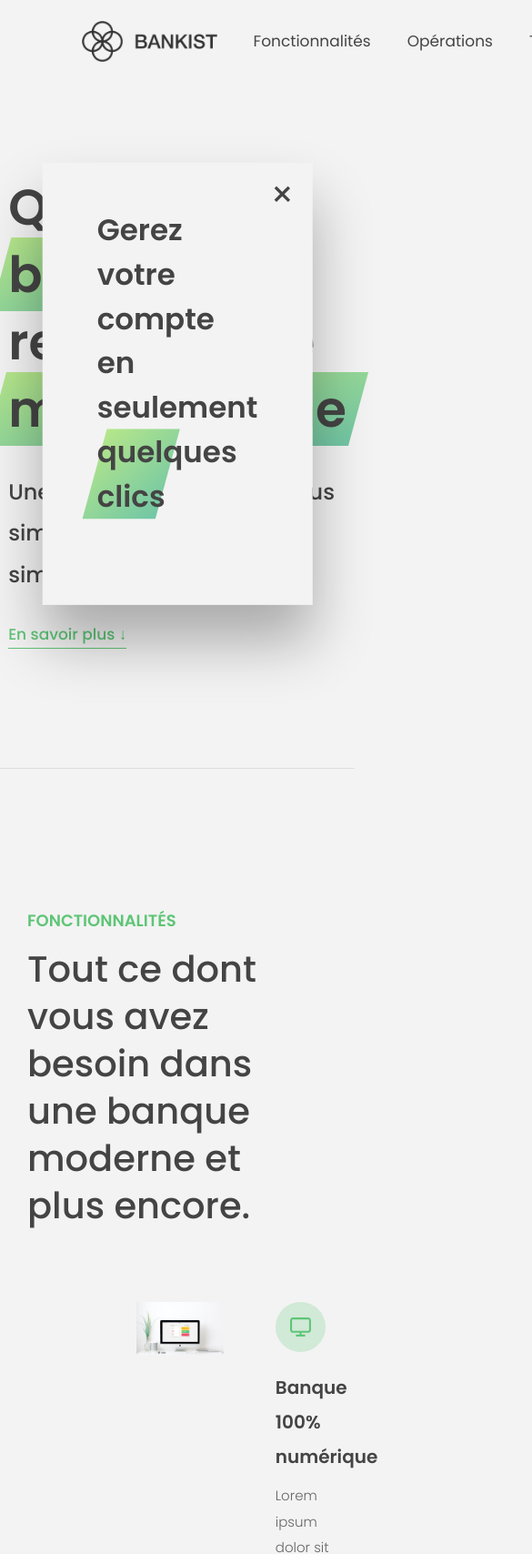
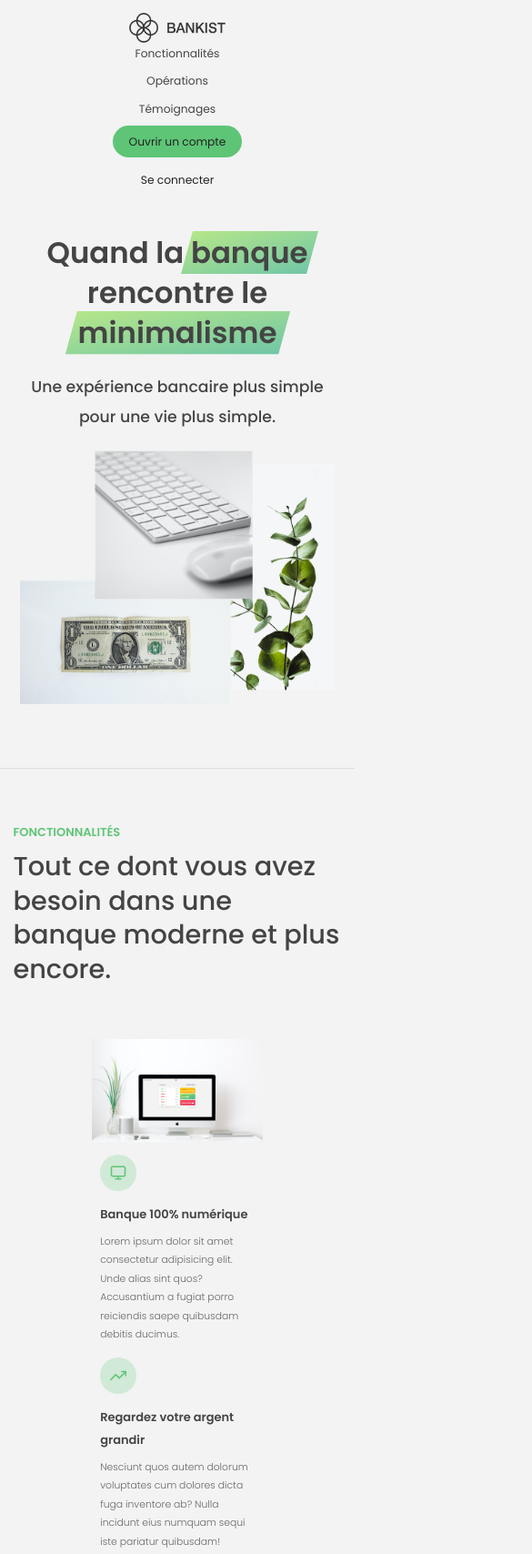
Before and after one commit to RoroPama/Bankist, a website with bundled scripts: page index.html in a window 390 px wide. Shown: the top 1708 px of the page at 91% size, 585 px wide, since content can reach past the window. Built offline with nearby package versions, Linux system fonts and the light colour scheme; no server answers; files whose address does not match are found by name.

Commit message:
[UPDATED]: responsive home page added

```diff
--- a/firebase-config.js
+++ b/firebase-config.js
@@ -1,4 +1,3 @@
-// Import the functions you need from the SDKs you need
 import { initializeApp } from 'https://www.gstatic.com/firebasejs/10.8.0/firebase-app.js';
 import {
   getAuth,
@@ -6,7 +5,6 @@ import {
 } from 'https://www.gstatic.com/firebasejs/10.8.0/firebase-auth.js';
 import { getFirestore } from 'https://www.gstatic.com/firebasejs/10.8.0/firebase-firestore.js'; // Import Firestore
 
-// Your web app's Firebase configuration
 const firebaseConfig = {
   apiKey: 'AIzaSyDsYQ1RTsh57k_XYQ4L4mF8BBqf_kQkjTc',
   authDomain: 'bankist-c2d80.firebaseapp.com',
@@ -16,9 +14,8 @@ const firebaseConfig = {
   appId: '1:348475723317:web:8477660cb868536bc9eb7c',
 };
 
-// Initialize Firebase
 const app = initializeApp(firebaseConfig);
 const auth = getAuth(app);
-const db = getFirestore(app); // Initialize Firestore
+const db = getFirestore(app);
 
-export { auth, signOut, db }; // Export Firestore
+export { auth, signOut, db };
--- a/index.html
+++ b/index.html
@@ -338,7 +338,7 @@
       <img src="./asset/img/icon.png" alt="Logo" class="footer__logo" />
     </footer>
 
-    <div class="modal ">
+    <div class="modal hidden">
       <button class="btn--close-modal">&times;</button>
       <h2 class="modal__header">
         Gerez votre compte <br />
--- a/src/styles/home.css
+++ b/src/styles/home.css
@@ -1,5 +1,3 @@
-/* The page is NOT responsive. You can implement responsiveness yourself if you wanna have some fun 😃 */
-
 :root {
   --color-primary: #5ec576;
   --color-secondary: #ffcb03;
@@ -21,6 +19,7 @@
 }
 
 html {
+  color: rgba(11, 11, 53, 0.582);
   font-size: 62.5%;
   box-sizing: border-box;
 }
@@ -710,3 +709,129 @@ h4 {
   font-size: 1.5rem;
   font-weight: 400;
 }
+
+/* MediaQuery */
+
+/* Responsive Design */
+
+/* Écrans de taille moyenne (tablettes) */
+@media screen and (max-width: 1024px) {
+  html {
+    font-size: 56.25%;
+  }
+
+  .section {
+    padding: 10rem 2rem;
+  }
+
+  .features {
+    grid-template-columns: 1fr;
+    gap: 3rem;
+  }
+
+  .features__feature {
+    width: 90%;
+  }
+
+  .header__title {
+    grid-template-columns: 1fr;
+    text-align: center;
+  }
+
+  .header__img {
+    grid-column: 1;
+    justify-self: center;
+  }
+
+  .nav {
+    padding: 0 3rem;
+  }
+
+  .nav__item {
+    margin-left: 2rem;
+  }
+}
+
+/* Écrans de petite taille (mobiles) */
+@media screen and (max-width: 768px) {
+  html {
+    font-size: 50%;
+  }
+
+  .nav {
+    flex-direction: column;
+    height: auto;
+    padding: 2rem;
+  }
+
+  .nav__links {
+    flex-direction: column;
+    align-items: center;
+    gap: 1rem;
+  }
+
+  .nav__item {
+    margin-left: 0;
+  }
+
+  .header {
+    text-align: center;
+  }
+
+  .header__title {
+    display: flex;
+    flex-direction: column;
+    align-items: center;
+  }
+
+  h1 {
+    font-size: 4.5rem;
+  }
+
+  .section {
+    padding: 8rem 2rem;
+  }
+
+  .features {
+    gap: 2rem;
+  }
+
+  .operations__content {
+    padding: 2rem;
+  }
+
+  .operations__content--active {
+    grid-template-columns: 1fr;
+  }
+
+  .operations__icon {
+    margin: 0 auto;
+  }
+
+  .slider {
+    height: 40rem;
+  }
+}
+
+/* Très petits écrans */
+@media screen and (max-width: 480px) {
+  html {
+    font-size: 45%;
+  }
+
+  .btn {
+    padding: 1rem 3rem;
+  }
+
+  .operations__tab {
+    font-size: 1.4rem;
+  }
+
+  .operations__header {
+    font-size: 2rem;
+  }
+
+  .features__header {
+    font-size: 1.8rem;
+  }
+}
```
Also changed, not shown: 1 other file.
